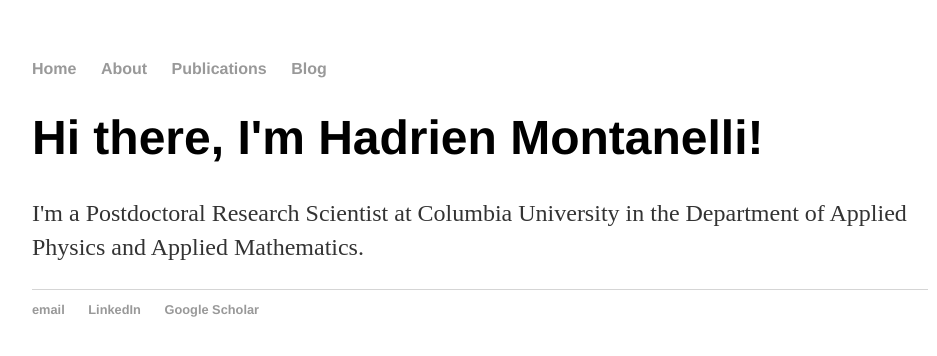
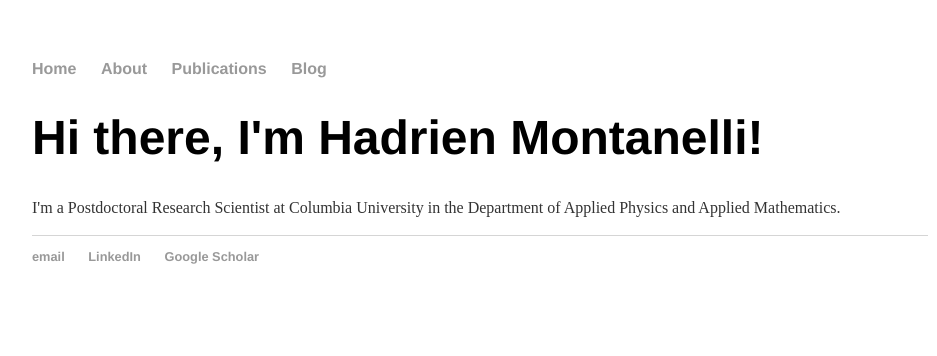
Before and after one commit to Hadrien-Montanelli/Hadrien-Montanelli.github.io, a Jekyll site: the page built from index.html, in a window 1280 px wide. Shown: the top 356 px of the page, without its empty margins (160-1097 px from the left). Built offline with Jekyll 4.4.1, drawn with Linux system fonts in a browser that asks for light colours.

Commit message:
Update main.css

```diff
--- a/css/main.css
+++ b/css/main.css
@@ -24,8 +24,8 @@
     font-family:'Helvetica', 'Arial', 'Sans-Serif';
 }
 p {
-    font-size: 1.5em;
-    line-height: 1.4em;
+    font-size: 1em;
+    line-height: 1.375em;
     color: #333;
 }
 footer {
```
